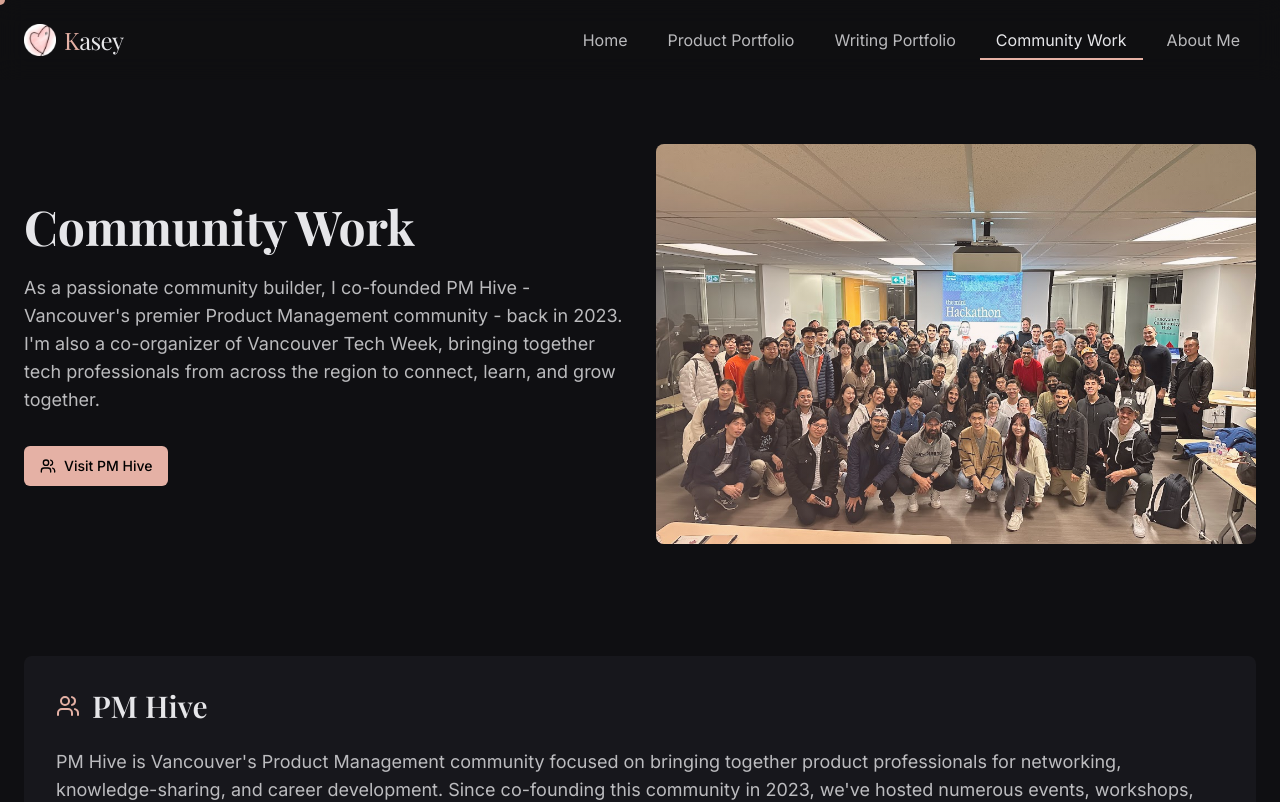
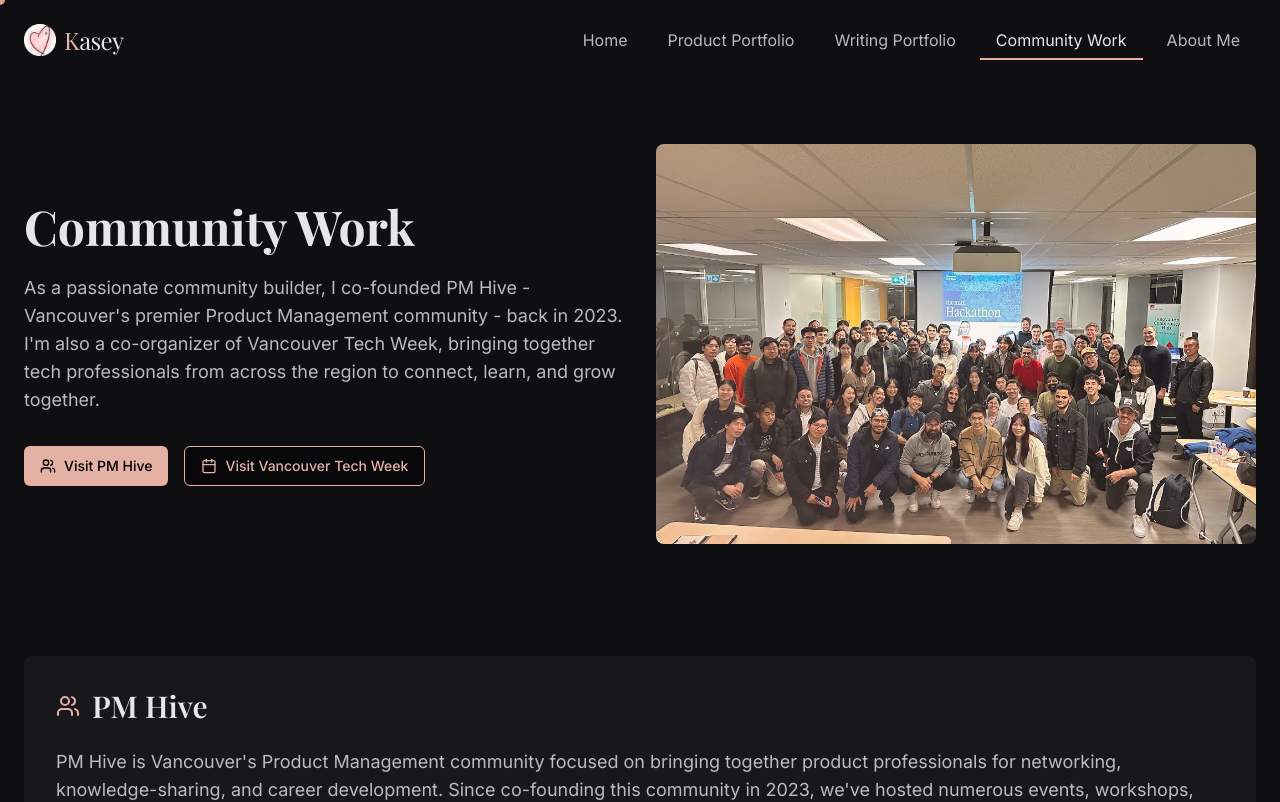
Before and after one commit to seykafu/seykafu-portfolio, a React (Vite) app: page /community-work in a window 1280 px wide. Shown: the top 802 px of the page. Built offline with nearby package versions, Linux system fonts and the light colour scheme.

Commit message:
Add Vancouver Tech Week button
Added a "Visit Vancouver Tech Week" button to the Community Work page, linking to vantechweek.com.

```diff
--- a/src/pages/CommunityWork.tsx
+++ b/src/pages/CommunityWork.tsx
@@ -1,4 +1,3 @@
-
 import React from 'react';
 import Layout from '../components/Layout';
 import { Calendar, Users, Link } from 'lucide-react';
@@ -16,12 +15,20 @@ const CommunityWork = () => {
               <p className="text-lg text-portfolio-text/80 mb-8">
                 As a passionate community builder, I co-founded PM Hive - Vancouver's premier Product Management community - back in 2023. I'm also a co-organizer of Vancouver Tech Week, bringing together tech professionals from across the region to connect, learn, and grow together.
               </p>
+              <div className="flex flex-col sm:flex-row gap-4">
                 <Button asChild className="bg-portfolio-accent hover:bg-portfolio-accent-light text-black">
                   <a href="https://pmhive.ca" target="_blank" rel="noopener noreferrer" className="flex items-center gap-2">
                     <Users className="w-5 h-5" />
                     <span>Visit PM Hive</span>
                   </a>
                 </Button>
+                <Button asChild variant="outline" className="border-portfolio-accent text-portfolio-accent hover:bg-portfolio-accent hover:text-black">
+                  <a href="https://vantechweek.com" target="_blank" rel="noopener noreferrer" className="flex items-center gap-2">
+                    <Calendar className="w-5 h-5" />
+                    <span>Visit Vancouver Tech Week</span>
+                  </a>
+                </Button>
+              </div>
             </div>
             <div className="relative h-[400px] w-full rounded-lg overflow-hidden">
               <div className="absolute inset-0 bg-gradient-to-tr from-portfolio-accent/30 to-transparent z-10"></div>
```
Lines whose indentation alone changed are shown as unchanged.
